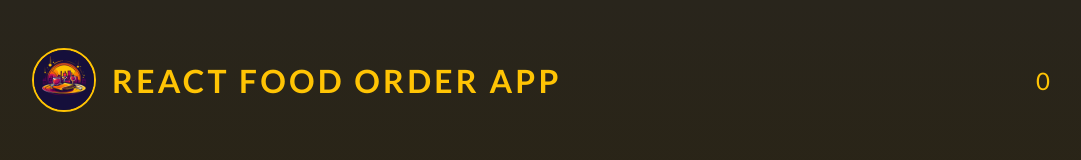
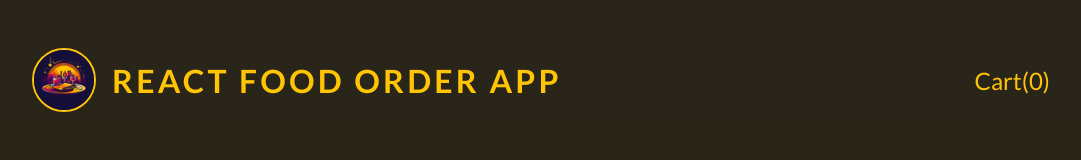
Before and after one commit to HenrikSaega/kontrollt-, a React (Create React App) app: page / in a window 1280 px wide. Shown: the top 160 px of the page, without its empty margins (96-1177 px from the left). Built offline with nearby package versions, Linux system fonts and the light colour scheme; no server answers.

Commit message:
Header nupu hotfix

```diff
--- a/src/components/Header.js
+++ b/src/components/Header.js
@@ -16,7 +16,7 @@ const Header = () => {
                 <h1>React Food Order App</h1>
             </div>
             <nav>
-            <button className="text-button">{totalItems}</button>
+            <button className="text-button">Cart({totalItems})</button>
             </nav>
         </header>
     )
```
